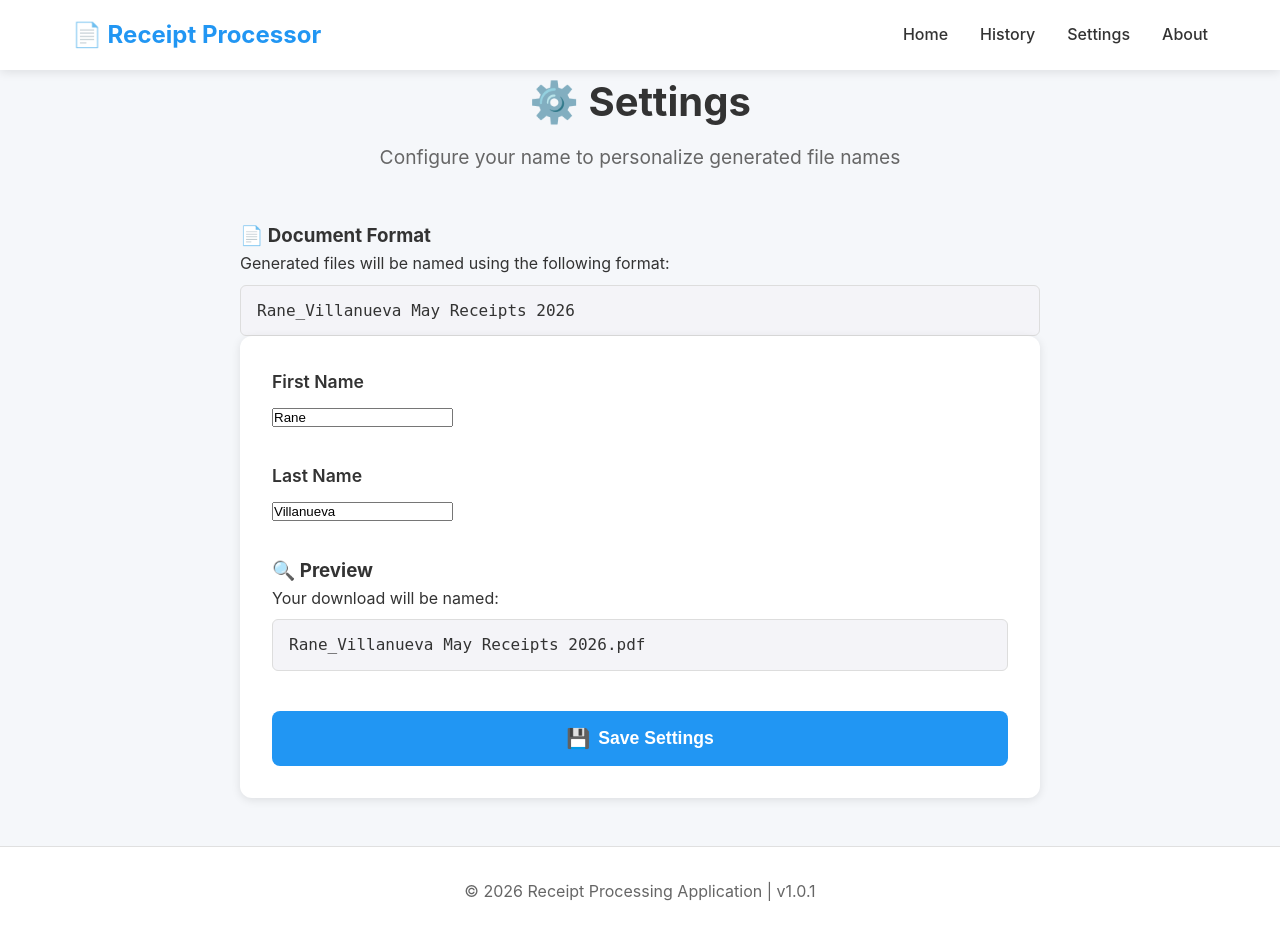
After one commit to rgvillanueva28/allowance-gen, a Flask app: page /settings in a window 1280 px wide. The commit adds this page. Run offline with Flask 3, Linux system fonts and the light colour scheme.

Commit message:
Add user settings management and update PDF download naming convention
Co-authored-by: Copilot <copilot@github.com>

```diff
--- a/app.py
+++ b/app.py
@@ -339,10 +339,17 @@ def download():
         flash('PDF file not found.', 'error')
         return redirect(url_for('index'))
 
+    job_id = session.get('job_id')
+    created_at = None
+    if job_id:
+        metadata = load_job_metadata(job_id)
+        if metadata:
+            created_at = metadata.get('created_at')
+    download_name = build_download_name(created_at=created_at) + '.pdf'
     return send_file(
         pdf_path,
         as_attachment=True,
-        download_name=f'receipts_{datetime.now().strftime("%Y%m%d_%H%M%S")}.pdf',
+        download_name=download_name,
         mimetype='application/pdf'
     )
 
@@ -964,6 +971,78 @@ def delete_job(job_id):
     return redirect(url_for('history'))
 
 
+SETTINGS_FILE = Path('settings.json')
+
+
+def load_settings():
+    """Load user settings from settings.json."""
+    defaults = {'first_name': '', 'last_name': ''}
+    try:
+        if SETTINGS_FILE.exists():
+            with open(SETTINGS_FILE, 'r') as f:
+                data = json.load(f)
+                defaults.update({k: data.get(k, defaults[k]) for k in defaults})
+    except Exception as e:
+        print(f"Error loading settings: {e}")
+    return defaults
+
+
+def save_settings(settings):
+    """Save user settings to settings.json."""
+    try:
+        with open(SETTINGS_FILE, 'w') as f:
+            json.dump(settings, f, indent=2)
+    except Exception as e:
+        print(f"Error saving settings: {e}")
+
+
+def build_download_name(settings=None, created_at=None):
+    """Build the PDF download filename using the configured format."""
+    if settings is None:
+        settings = load_settings()
+    first = settings.get('first_name', '').strip()
+    last = settings.get('last_name', '').strip()
+    if created_at:
+        try:
+            dt = datetime.fromisoformat(created_at)
+        except (ValueError, TypeError):
+            dt = datetime.now()
+    else:
+        dt = datetime.now()
+    month = dt.strftime('%B')
+    year = dt.strftime('%Y')
+    if first or last:
+        name = f"{first}_{last} {month} Receipts {year}"
+    else:
+        name = f"receipts_{dt.strftime('%Y%m%d_%H%M%S')}"
+    return name
+
+
+@app.route('/settings', methods=['GET', 'POST'])
+def settings():
+    """Display and save settings."""
+    if request.method == 'POST':
+        first_name = request.form.get('first_name', '').strip()
+        last_name = request.form.get('last_name', '').strip()
+        # Sanitize: allow only alphanumeric and common name characters
+        import re
+        allowed = re.compile(r"^[\w\s\-\']*$", re.UNICODE)
+        if not allowed.match(first_name) or not allowed.match(last_name):
+            flash('Names may only contain letters, numbers, spaces, hyphens, and apostrophes.', 'error')
+            return redirect(url_for('settings'))
+        save_settings({'first_name': first_name, 'last_name': last_name})
+        flash('Settings saved successfully.', 'success')
+        return redirect(url_for('settings'))
+
+    user_settings = load_settings()
+    month = datetime.now().strftime('%B')
+    year = datetime.now().strftime('%Y')
+    first = user_settings.get('first_name') or 'FirstName'
+    last = user_settings.get('last_name') or 'LastName'
+    preview = f"{first}_{last} {month} Receipts {year}"
+    return render_template('settings.html', settings=user_settings, preview=preview)
+
+
 @app.route('/about')
 def about():
     """Display about page."""
--- /dev/null
+++ b/settings.json
@@ -0,0 +1,4 @@
+{
+  "first_name": "Rane",
+  "last_name": "Villanueva"
+}
--- a/templates/base.html
+++ b/templates/base.html
@@ -15,6 +15,7 @@
             <ul class="nav-menu">
                 <li><a href="{{ url_for('index') }}">Home</a></li>
                 <li><a href="{{ url_for('history') }}">History</a></li>
+                <li><a href="{{ url_for('settings') }}">Settings</a></li>
                 <li><a href="{{ url_for('about') }}">About</a></li>
             </ul>
         </div>
--- /dev/null
+++ b/templates/settings.html
@@ -0,0 +1,96 @@
+{% extends "base.html" %}
+
+{% block title %}Settings - Receipt Processing{% endblock %}
+
+{% block content %}
+<div class="upload-section">
+    <div class="header-section">
+        <h2>⚙️ Settings</h2>
+        <p class="subtitle">Configure your name to personalize generated file names</p>
+    </div>
+
+    <div class="content-card">
+        <h3>📄 Document Format</h3>
+        <p>Generated files will be named using the following format:</p>
+        <div class="format-preview" id="formatPreview">
+            <code>{{ preview }}</code>
+        </div>
+    </div>
+
+    <form action="{{ url_for('settings') }}" method="post" id="settingsForm">
+        <div class="form-group">
+            <label for="first_name">First Name</label>
+            <input
+                type="text"
+                id="first_name"
+                name="first_name"
+                value="{{ settings.first_name }}"
+                placeholder="e.g. John"
+                maxlength="50"
+            >
+        </div>
+
+        <div class="form-group">
+            <label for="last_name">Last Name</label>
+            <input
+                type="text"
+                id="last_name"
+                name="last_name"
+                value="{{ settings.last_name }}"
+                placeholder="e.g. Doe"
+                maxlength="50"
+            >
+        </div>
+
+        <div class="content-card" style="margin-bottom: 1.5rem;">
+            <h3>🔍 Preview</h3>
+            <p>Your download will be named:</p>
+            <div class="format-preview" id="livePreview">
+                <code id="previewText">{{ preview }}.pdf</code>
+            </div>
+        </div>
+
+        <button type="submit" class="btn btn-primary">
+            <span class="btn-icon">💾</span>
+            Save Settings
+        </button>
+    </form>
+</div>
+
+<style>
+.format-preview {
+    background: #f4f4f8;
+    border: 1px solid #ddd;
+    border-radius: 6px;
+    padding: 0.75rem 1rem;
+    margin-top: 0.5rem;
+    font-size: 1rem;
+}
+.format-preview code {
+    font-family: monospace;
+    color: #333;
+    word-break: break-all;
+}
+</style>
+
+<script>
+    const months = ["January","February","March","April","May","June",
+                    "July","August","September","October","November","December"];
+    const now = new Date();
+    const month = months[now.getMonth()];
+    const year = now.getFullYear();
+
+    function updatePreview() {
+        const first = document.getElementById('first_name').value.trim() || 'FirstName';
+        const last = document.getElementById('last_name').value.trim() || 'LastName';
+        const name = first + '_' + last + ' ' + month + ' Receipts ' + year;
+        document.getElementById('previewText').textContent = name + '.pdf';
+    }
+
+    document.getElementById('first_name').addEventListener('input', updatePreview);
+    document.getElementById('last_name').addEventListener('input', updatePreview);
+
+    // Init
+    updatePreview();
+</script>
+{% endblock %}
```
